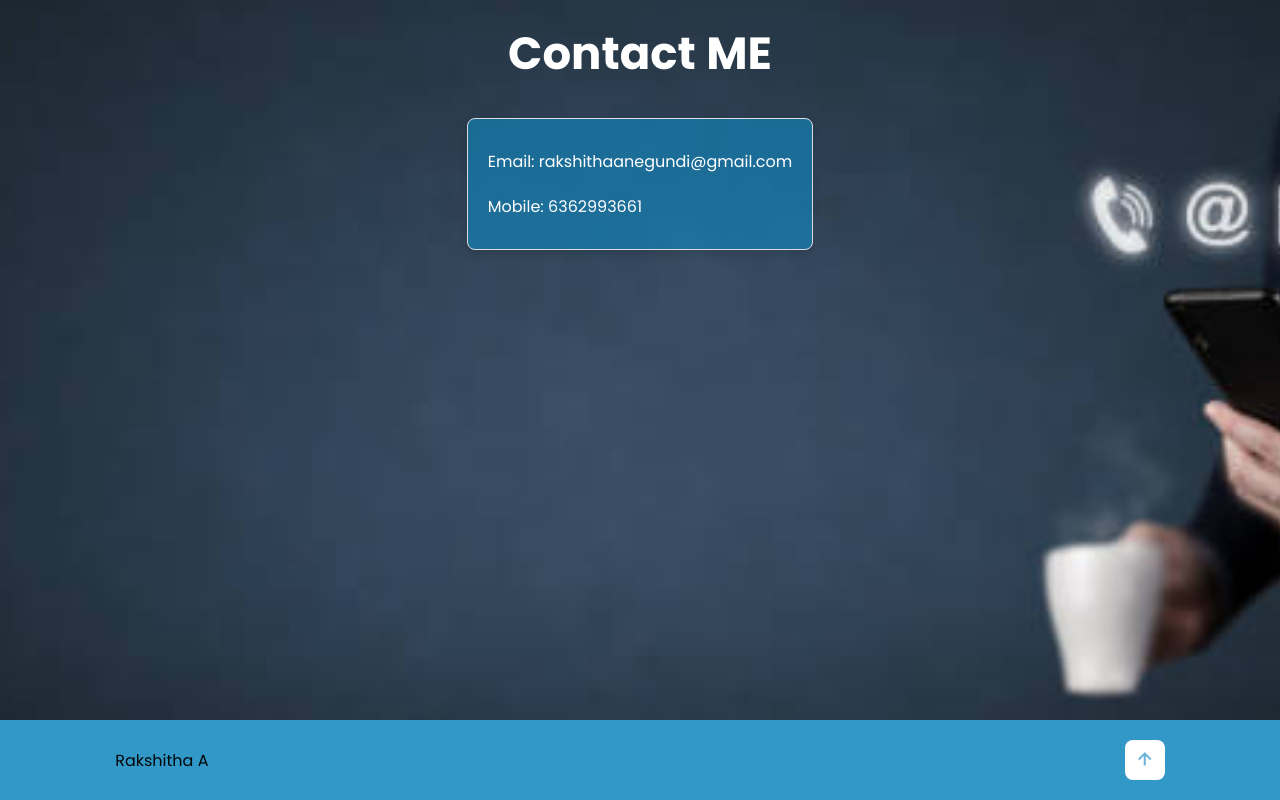
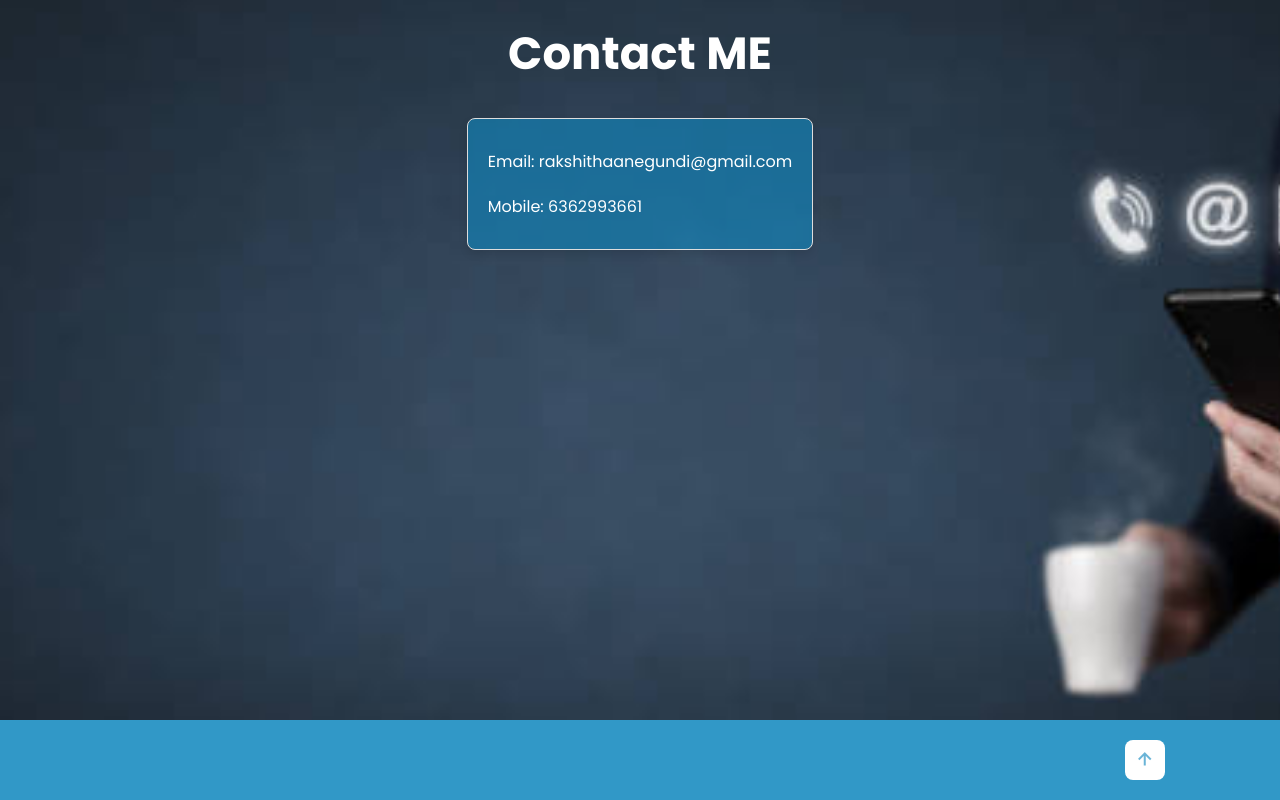
Before and after one commit to Rakshitha00/rakshitha_portfolio, a plain HTML site: page index.html in a window 1280 px wide. Shown: the part 2480-3280 px from the top of the page. Drawn offline with nearby package versions, Linux system fonts and the light colour scheme.

Commit message:
index.html

```diff
--- a/index.html
+++ b/index.html
@@ -153,7 +153,7 @@
         <footer class="footer">
             <div class="footer-text">
                 <!-- <p>Copyright &copy; 2023 by Rakshitha A | All Rights Reserved.</p> -->
-                <p>Rakshitha A </p>
+<!--                 <p>Rakshitha A </p> -->
             </div>
             <div class="footer-iconTop">
                 <a href="#home"><i class='bx bx-up-arrow-alt' ></i></a>
```
